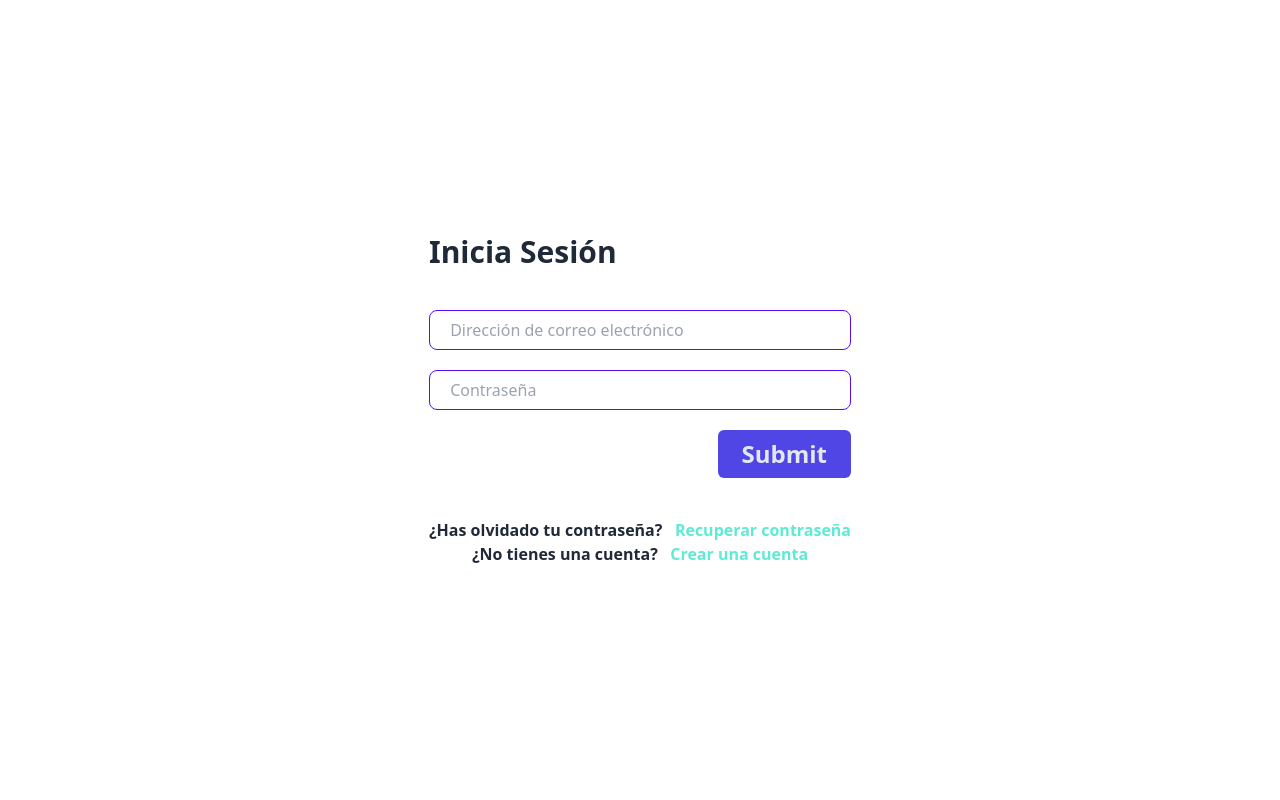
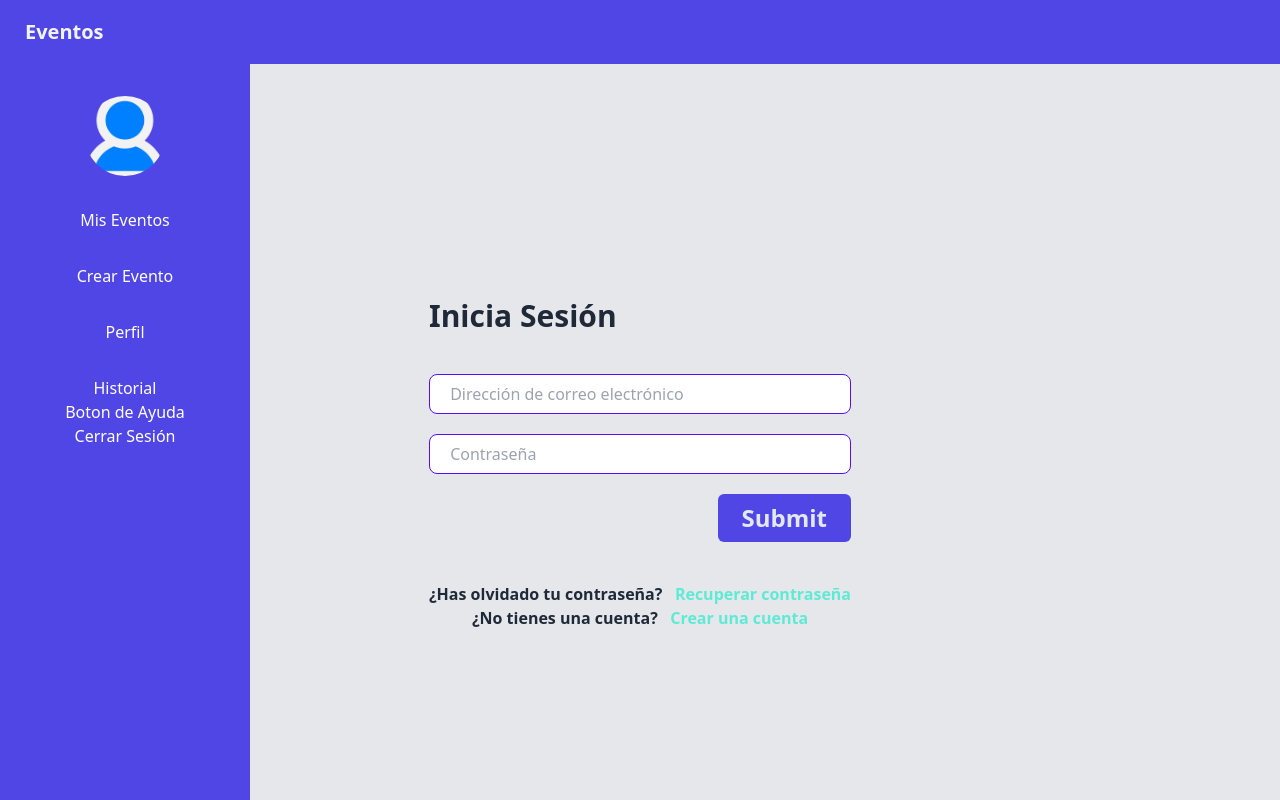
Before and after one commit to mcsmsxfm56/fleexw, a Next.js app in the folder flipper/: page / in a window 1280 px wide. Shown: the top 800 px of the page. Built offline with nearby package versions, Linux system fonts and the light colour scheme; no server answers.

Commit message:
creado applayout

```diff
--- /dev/null
+++ b/flipper/src/components/AppLayout/AppLayout.tsx
@@ -0,0 +1,27 @@
+import React, { useState } from 'react'
+import NavBar from '../NavBar'
+import Menu from '../Menu/Menu'
+import LogIn from '../../pages/index';
+
+interface propsAppLayout {
+    children: JSX.Element | JSX.Element[]
+}
+
+const AppLayout = ({ children }: propsAppLayout) => {
+
+    const [isExpanded, setIsExpanded] = useState(false);
+
+    return (
+        <>
+            <header className="bg-indigo-600 text-slate-100 flex justify-between">
+                <NavBar isExpanded={isExpanded} setIsExpanded={setIsExpanded} />
+            </header>
+            <main className="bg-gray-200 w-full md:w-4/5 md:ml-[20%] lg:ml-[250px] xl:w-full xl:ml-0">
+                <Menu isExpanded={isExpanded} setIsExpanded={setIsExpanded} />
+                {children}
+            </main>
+        </>
+    )
+}
+
+export default AppLayout
--- a/flipper/src/components/NavBar.tsx
+++ b/flipper/src/components/NavBar.tsx
@@ -4,8 +4,13 @@ import { useSesionUsuarioContext } from "@/hooks/useSesionUsuarioContext";
 import { ShowElements } from "@/types/Types";
 import Link from "next/link";
 
-const NavBar = () => {
-  const [isExpanded, setIsExpanded] = useState(false);
+
+interface Props {
+  isExpanded: boolean;
+  setIsExpanded: React.Dispatch<React.SetStateAction<boolean>>;
+}
+const NavBar = ({ isExpanded, setIsExpanded }: Props) => {
+
 
   return (
     <nav className="navbar relative bg-indigo-600 w-full h-full">
@@ -29,7 +34,7 @@ const NavBar = () => {
       <div className="flex-1">
         <Link href="/home" className="btn btn-ghost normal-case text-xl">Eventos</Link>
       </div>
-      <Menu isExpanded={isExpanded} setIsExpanded={setIsExpanded} />
+
     </nav>
   );
 };
--- a/flipper/src/pages/_app.tsx
+++ b/flipper/src/pages/_app.tsx
@@ -4,6 +4,7 @@ import type { AppProps } from 'next/app'
 import { useState } from 'react'
 import { SesionUsuarioProvider } from '@/context/SesionUsuarioContext'
 import { MenuProvider } from '@/context/MenuContext'
+import AppLayout from '@/components/AppLayout/AppLayout'
 
 
 export default function App({ Component, pageProps }: AppProps) {
@@ -11,7 +12,9 @@ export default function App({ Component, pageProps }: AppProps) {
   return (
     <SesionUsuarioProvider>
       <MenuProvider>
-        <Component {...pageProps} />
+        <AppLayout>
+          <Component {...pageProps} />
+        </AppLayout>
       </MenuProvider>
     </SesionUsuarioProvider>
   )
--- a/flipper/src/pages/home/index.tsx
+++ b/flipper/src/pages/home/index.tsx
@@ -23,16 +23,14 @@ export default function Home() {
 
   return (
     <>
-      <header className="bg-indigo-600 text-slate-100 flex justify-between">
-        <NavBar />
-      </header>
-      <main className="bg-gray-200 w-full md:w-4/5 md:ml-[20%] lg:ml-[250px] xl:w-full xl:ml-0">
-        {showElements.showEventos && <Eventos />}
-        {showElements.showHistorial && <Historial />}
-        {showElements.showCrear && <CreateEventForm />}
-        {showElements.showPostulaciones && <PostulacionesTrabajador />}
-        {showElements.showPerfil && <PerfilEmpresa />}
-      </main>
+
+
+      {showElements.showEventos && <Eventos />}
+      {showElements.showHistorial && <Historial />}
+      {showElements.showCrear && <CreateEventForm />}
+      {showElements.showPostulaciones && <PostulacionesTrabajador />}
+      {showElements.showPerfil && <PerfilEmpresa />}
+
     </>
   );
 }
```
